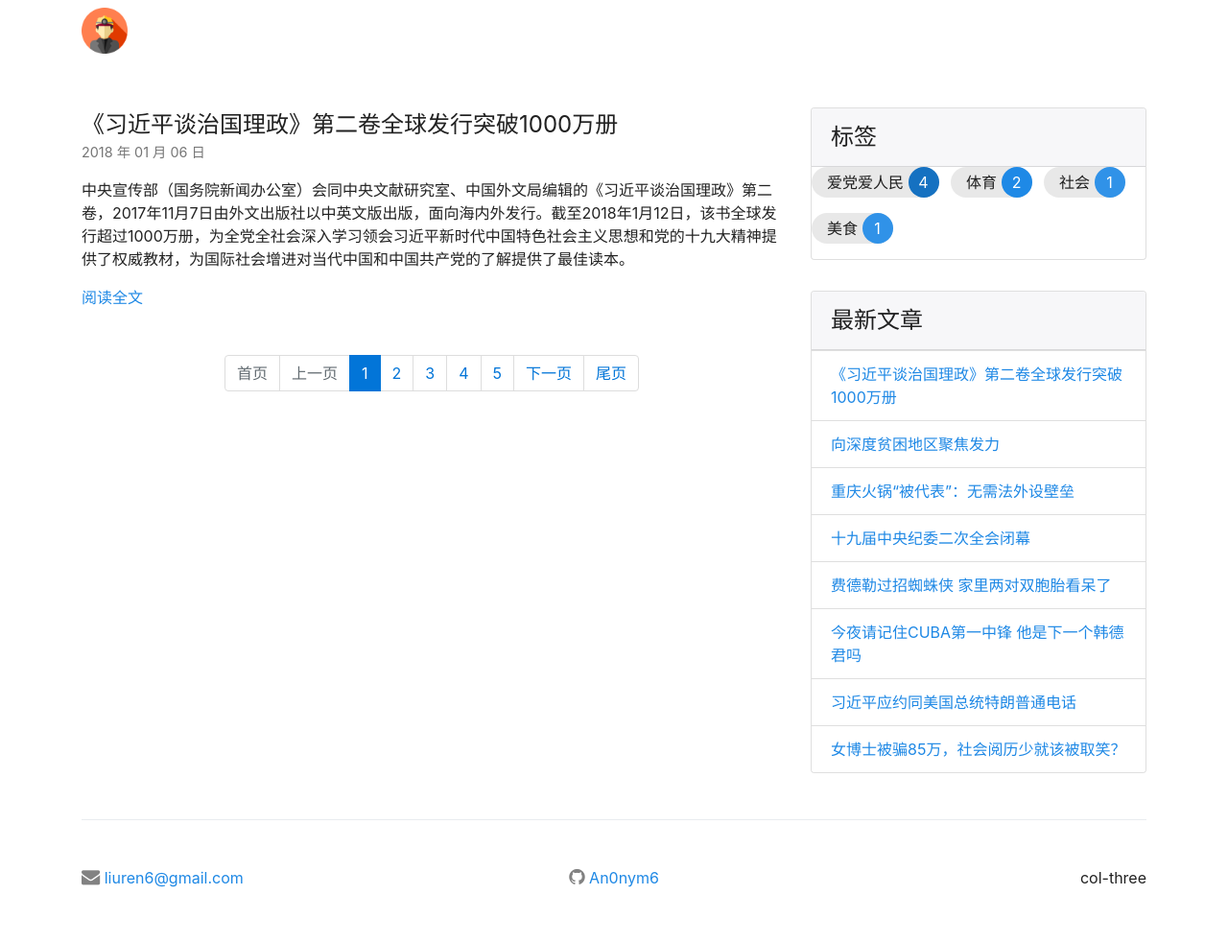
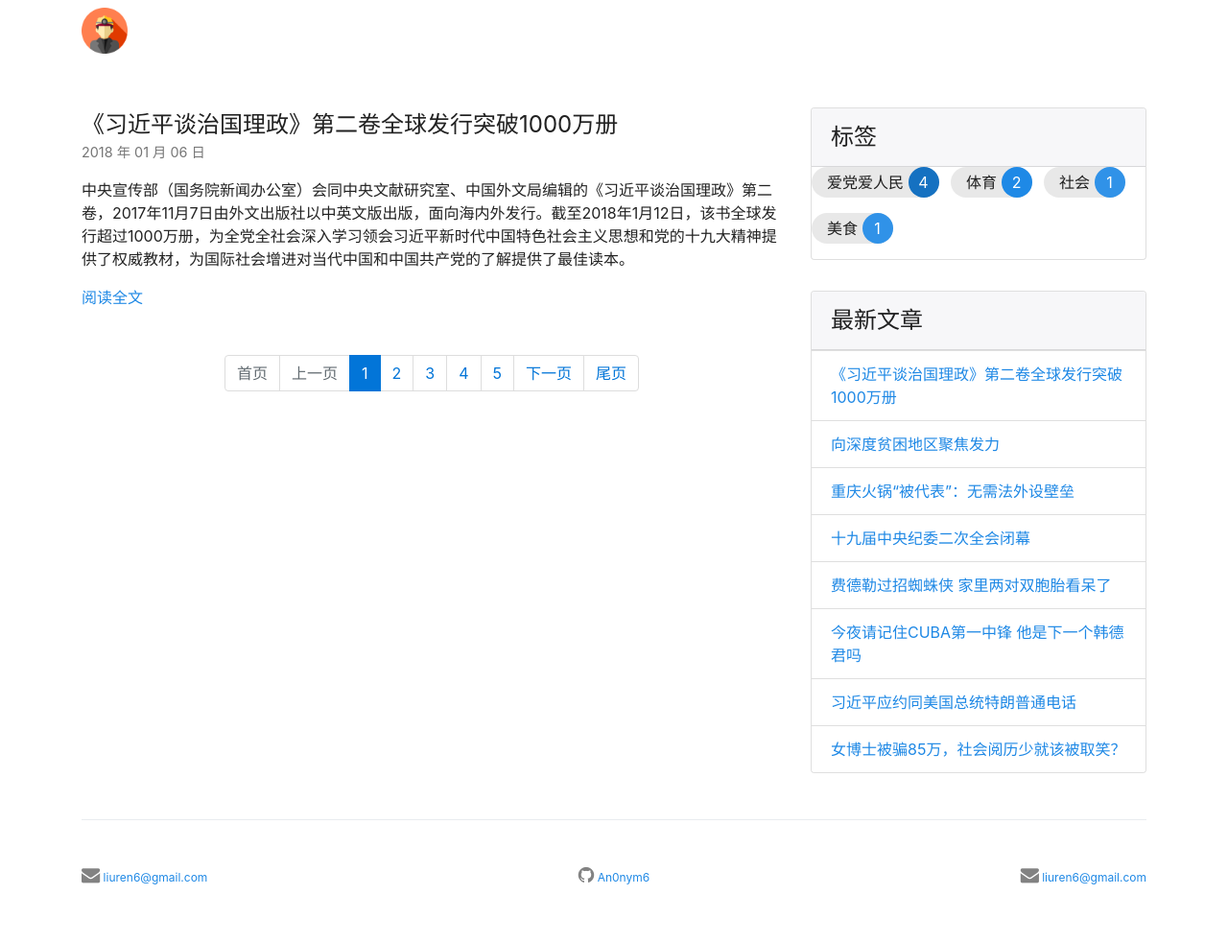
Before and after one commit to An0nym6/PersonalBlog2, a Jekyll site: the page built from index.html, in a window 1280 px wide. Shown: the whole page at 96% size. Built offline with Jekyll 4.4.1, drawn with Linux system fonts in a browser that asks for light colours; nearby versions of some CDN libraries; the list of posts is cut into pages by our own code.

Commit message:
修改 footer

```diff
--- a/_includes/footer.html
+++ b/_includes/footer.html
@@ -6,11 +6,14 @@
         <i class="fa fa-envelope icon" aria-hidden="true"></i>
         <a href="mailto:{{ site.email }}">{{ site.email }}</a>
       </div>
-      <div class="col middle">
+      <div class="col col-middle">
         <i class="fa fa-github icon" aria-hidden="true"></i>
         <a href="https://github.com/{{ site.github_username }}">{{ site.github_username }}</a>
       </div>
-      <div class="col col-right right">col-three</div>
+      <div class="col col-right">
+        <i class="fa fa-envelope icon" aria-hidden="true"></i>
+        <a href="mailto:{{ site.email }}">{{ site.email }}</a>
+      </div>
     </div>
   </div>
 </footer>
--- a/_includes/header.html
+++ b/_includes/header.html
@@ -7,20 +7,7 @@
     <div class="collapse navbar-collapse" id="navbarNav">
       <ul class="nav navbar-nav ml-auto">
         {% for page in site.pages %}
-          {% if page.title and page.permalink == "/essay/"%}
-            <li class="nav-item dropdown">
-              <a class="nav-link dropdown-toggle" href="#" id="navbarDropdownMenuLink" data-toggle="dropdown" aria-haspopup="true" aria-expanded="false">
-                文章
-              </a>
-              <div class="dropdown-menu" aria-labelledby="navbarDropdownMenuLink">
-                <a class="dropdown-item" href="#">最新文章</a>
-                <a class="dropdown-item" href="#">标签</a>
-                <div class="dropdown-divider"></div>
-                <a class="dropdown-item" href="#">全部文章</a>
-              </div>
-            </li>
-          {% endif %}
-          {% if page.title and page.permalink != "/essay/"%}
+          {% if page.title %}
             <li class="nav-item">
               <a class="nav-link" href={{page.permalink}}>{{ page.title }}</a>
             </li>
--- a/assets/scss/main.scss
+++ b/assets/scss/main.scss
@@ -84,10 +84,23 @@ footer {
     }
     .footer-content {
       padding-top: 48px;
-      .middle {
+      color: #586069;
+      font-size: 12px;
+
+      .col-middle {
         text-align: center;
+        margin: 0 auto;
+
+        .github-info {
+          font-size: 0.9rem;
+          .icon-github{
+            vertical-align: middle;
+            text-decoration: none;
+          }
+        }
       }
-      .right {
+
+      .col-right {
         text-align: right;
       }
       .icon {
```
Also changed, not shown: _layouts/home.html (line endings or trailing spaces).
